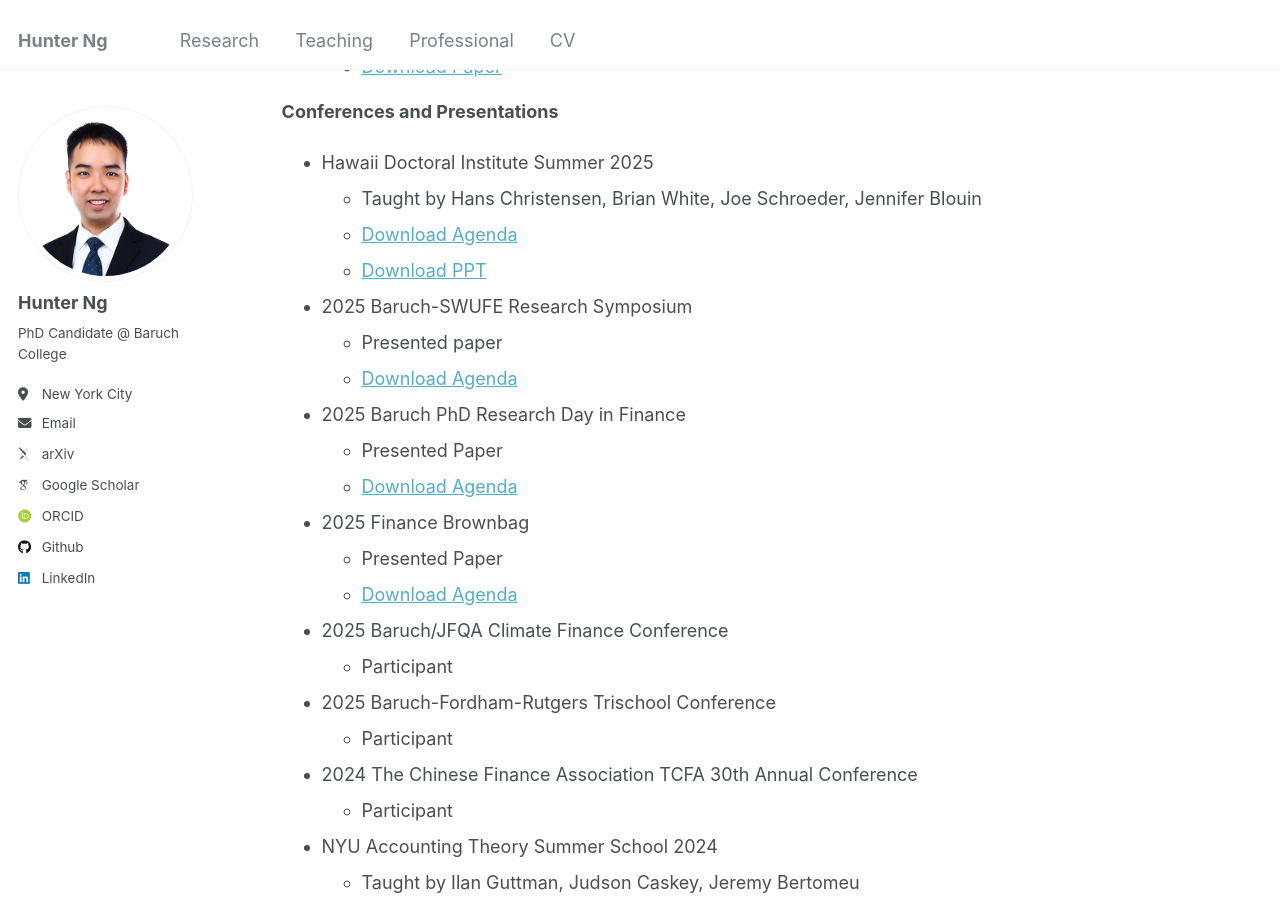
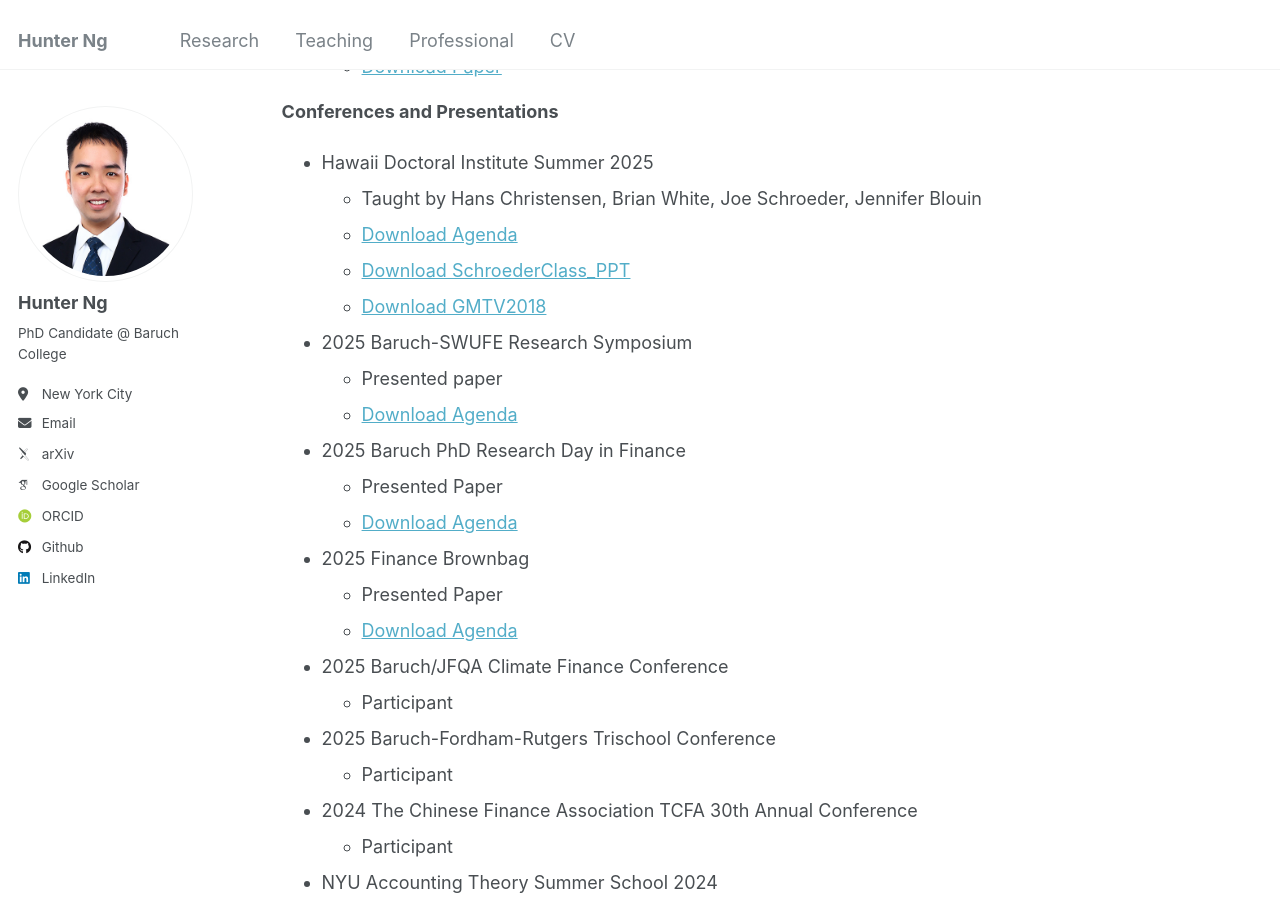
Before and after one commit to hunternbh/hunterng, a Jekyll site: the page built from _pages/research.md, in a window 1280 px wide and 900 px high, scrolled down 2689 px. Built offline with Jekyll 4.4.1, drawn with Linux system fonts in a browser that asks for light colours; some web fonts are replaced.

Commit message:
Update research.md

```diff
--- a/_pages/research.md
+++ b/_pages/research.md
@@ -52,7 +52,8 @@ redirect_from:
 - Hawaii Doctoral Institute Summer 2025
   - Taught by Hans Christensen, Brian White, Joe Schroeder, Jennifer Blouin
   - [Download Agenda]({{ site.baseurl }}/files/HARDI_2025_Book of Resume.pdf)
-  - [Download PPT]({{ site.baseurl }}/files/hardi_2025_presentation.pdf)
+  - [Download SchroederClass_PPT]({{ site.baseurl }}/files/hardi_2025_presentation.pdf)
+  - [Download GMTV2018]({{ site.baseurl }}/files/GMTV 2018 RAST.pdf)
 - 2025 Baruch-SWUFE Research Symposium
   - Presented paper
   - [Download Agenda]({{ site.baseurl }}/files/2025 Baruch-SWUFE Research Symposium Agenda.pdf)
```
